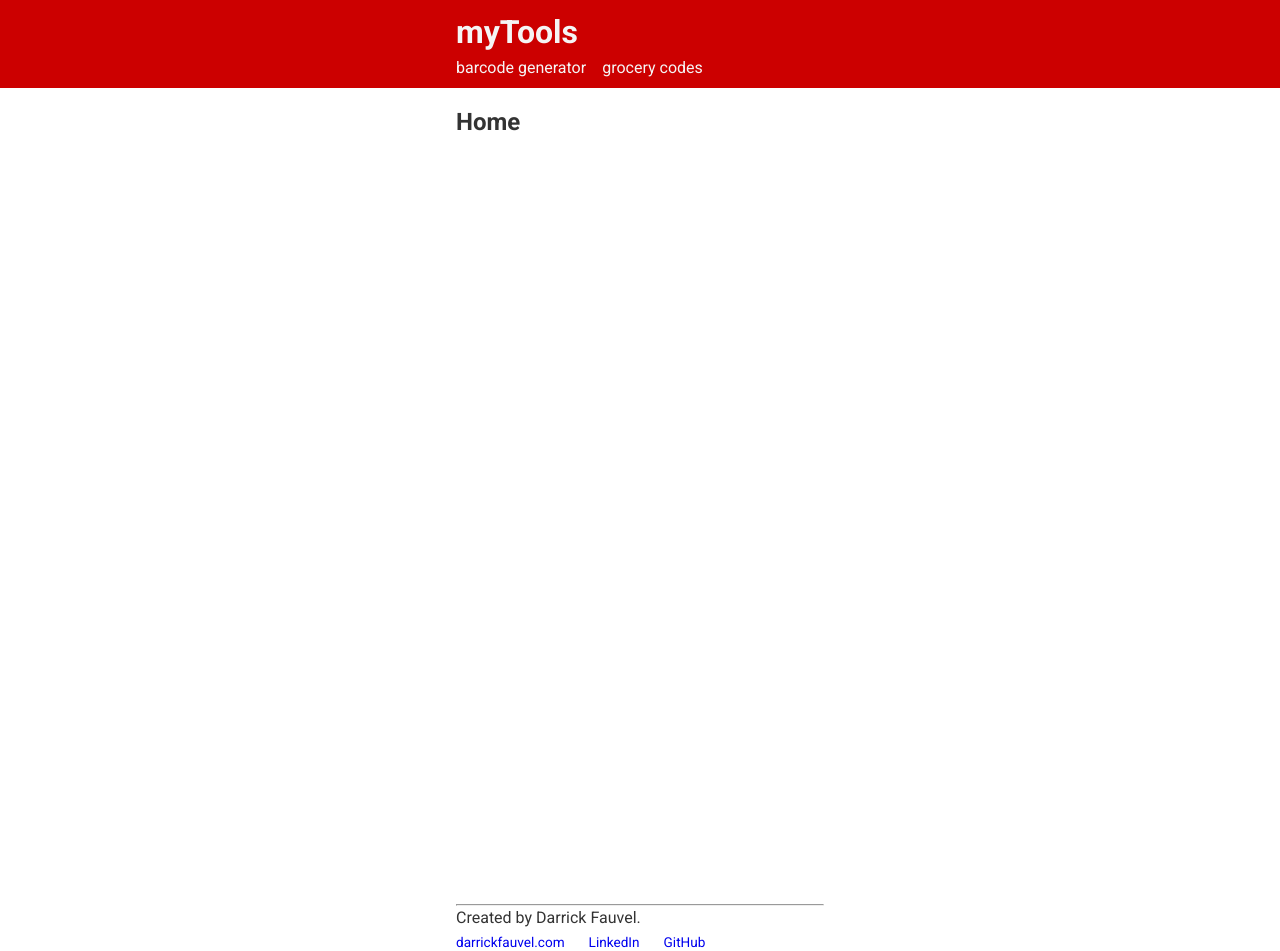
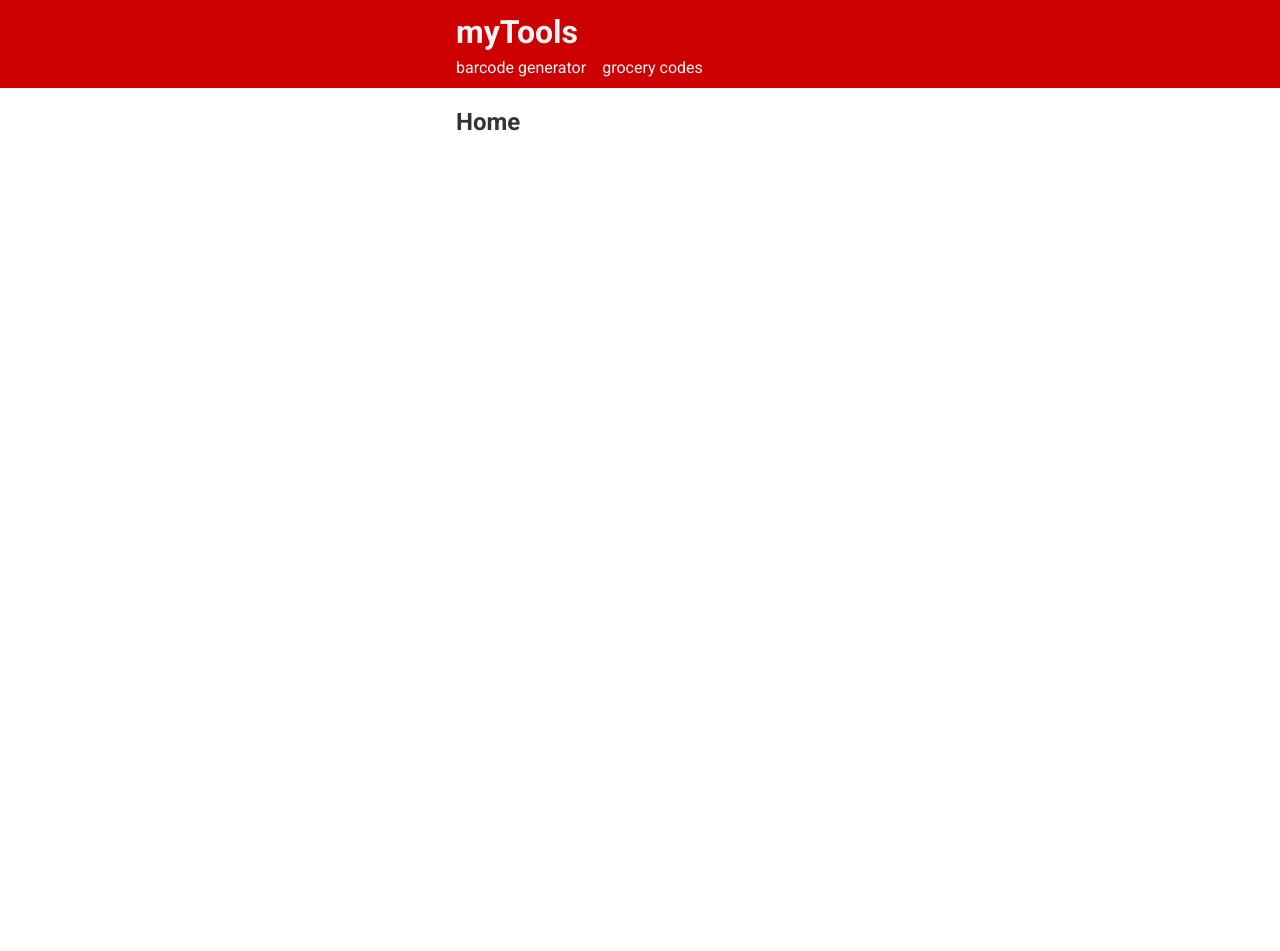
Before and after one commit to DarrickFauvel/barcode-generator-react, a React (Vite) app: page / in a window 1280 px wide. Shown: the top 951 px of the page. After the commit the page ends 904 px from the top, so only its background shows below. Built offline with nearby package versions, Linux system fonts and the light colour scheme.

Commit message:
Disable footer

```diff
--- a/src/App.jsx
+++ b/src/App.jsx
@@ -8,7 +8,7 @@ import Header from './components/Header';
 import Footer from './components/Footer';
 import Home from './components/Home';
 import BarcodeGenerator from './components/BarcodeGenerator';
-import GroceryCodes from './components/GroceryCodes'
+import GroceryCodes from './components/GroceryCodes';
 // import LocationButtons from "./components/LocationButtons";
 
 function App() {
@@ -40,7 +40,7 @@ function App() {
         </Route>
       </Routes>
 
-      <Footer />
+      {/* <Footer /> */}
     </div>
   );
 }
```
